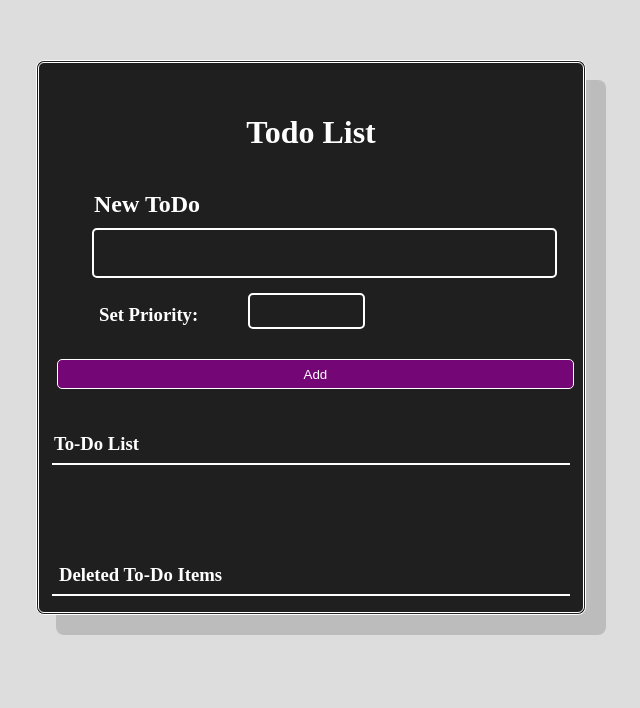
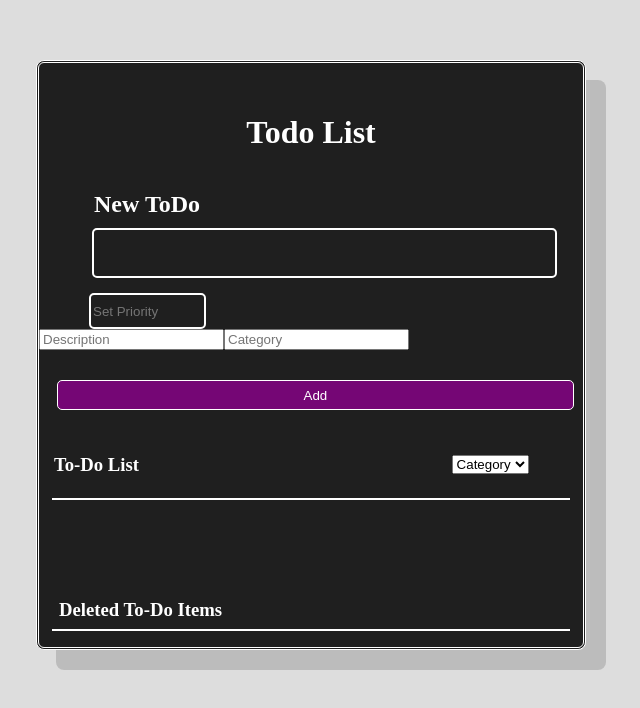
Before and after one commit to Rachit2003/vue-cli-project, a Vue app: page / in a window 1280 px wide. Shown: the top 708 px of the page, without its empty margins (329-969 px from the left). Built offline with nearby package versions, Linux system fonts and the light colour scheme.

Commit message:
categort sort

```diff
--- a/src/App.vue
+++ b/src/App.vue
@@ -7,28 +7,42 @@
         <h2>New ToDo</h2>
         <div>
             <input type="text" v-model="todo" class="int" >
-            <h4 v-if="isError" style="margin-top:0px;padding-left:55px;">Text field required</h4>
+            <h4 v-if="isError" style="margin-top:0px;padding-left:25px;margin-bottom:0px;">*Text field required</h4>
         </div>
         <div class="priority">
-            <h3 style="color:white;padding-top:11px;margin:0px;padding-left:60px;">Set Priority:</h3>
-            <input type="text"  class="int2" @keypress="validateNumber" v-model="priority" />
-            <h4 v-if="isErrorNum" style="margin-top:10px;">*Please enter priority </h4>
-
-            <!-- <input type="submit" value="Add" @click="storepriority" class="btn-priority"> -->
+            <input type="text" placeholder="Set Priority" class="int2" @keypress="validateNumber" v-model="priority" />
 
         </div>
-        <input type="submit" value="Add" @click="storeTodo" class="btn">
+           <h4 v-if="isErrorNum" style="margin-top:0px;padding-left:25px;margin-bottom:0px;">*Please enter priority </h4>
+            <input type="text" v-model="description" placeholder="Description" class="int3">
+            <input type="text" v-model="category " placeholder="Category" class="int3">
+            <input type="submit" value="Add" @click="trial1();storeTodo()" class="btn">
+    <div style="display:flex;justify-content:space-between;width:90%;height:55px">
+        <div style="width:120px;"> <h3 >To-Do List</h3></div>
+         <div style="margin-top:20px;">
+         <select class="form-control" v-model="selectedCategory">
+         <option value="" selected disabled >Category</option>
+         <option v-for="(todo,index) in todos"  :key="index" style="background-color:white;color:black;">{{ todo.catg }}</option>
+         </select>
 
-        <h3>To-Do List</h3>
+        </div>
+        </div>
         <hr size="2" width="95%" color="white">
 
     <div >
         <ul>
             <li v-for="(todo, index) in todos"  :key=index>
-                <div  :class="{'strikeout': todo.isStrikedoff ==true}">
+                <div  v-for="todo in computed_items" :key=todo class="{'strikeout': todo.isStrikedoff ==true} ">
+
                 {{ todo.seq }} -
                 {{ todo.name }}
+                <br>
+
+                <div class="descp">
+                Description- {{todo.desc}}
                 </div>
+                </div>
+
                 <button @click="deleteTodo(index)" class="edit">Remove</button>
 
             </li>
@@ -38,14 +52,19 @@
           <hr size="2" width="95%" color="white">
 
 
-         <!-- <div class="deleted"> -->
+
        <ul>
 
         <li v-for="(todo, index) in removedTodos" :key="index" >
             <div class="strikeout">
                           {{ todo.seq }} -
                           {{ todo.name }}
+                           <br>
+                <div class="descp">
+                 Description- {{todo.desc}}
                 </div>
+            </div>
+
             <div class="restore">
              <button @click="restoreTodo(index)" class="edit">Restore</button>
              <button @click="clearTodo(index)" class="edit">Delete</button>
@@ -58,6 +77,7 @@
          <!-- </div> -->
 
     </div>
+
     </div>
 </body>
 </template>
@@ -71,16 +91,34 @@ export default {
               return {
                 todo: '',
                 todos: [],
+                description: '',
+                category:'',
                 selectedTodo: null,
                 priority: '',
                 priorities : [],
                 isError: false,
                 isErrorNum:false,
                 // removeTodo:'',
-                removedTodos:[]
+                removedTodos:[],
+                trial:[],
+                store:false,
+                selectedCategory:''
               }
             },
+            computed: {
+            computed_items: function () {
+            let filterType= this.selectedCategory
+            return this.todos.filter(function(todo){
+              let filtered = true
+            if(filterType && filterType.length > 0){
+               filtered = todo.catg == filterType
+            }
 
+        return filtered
+      })
+    }
+
+             },
             mounted()
                 {
                     console.log('App mounted!');
@@ -91,8 +129,7 @@ export default {
                 {
                 todos:
                     {
-                        handler()
-                        {
+                    handler()                         {
                     console.log('Todos changed!');
                     localStorage.setItem('todos', JSON.stringify(this.todos));
                     },
@@ -129,21 +166,21 @@ export default {
                     if(this.todo!=""){
                     this.todos.push(
                     { name:this.todo ,
-                    seq:Number(this.priority), isStrikedoff:false})
+                    seq:Number(this.priority),desc:this.description,catg:this.category, isStrikedoff:false})
                     this.todos.sort( (a, b) => {return a.seq - b.seq } )
-
                     this.isError=false
                     this.priority=''
                     this.todo=''
-
-
+                    this.description=''
+                    this.category=''
                     }
-
-                    else{
+                    else
+                    {
                         this.isError=true
                     }
 
                 },
+
                 deleteTodo(index) {
                     this.removedTodos.push(...this.todos.splice(index, 1));
 
@@ -151,6 +188,7 @@ export default {
                 },
                 clearTodo(index){
                     this.removedTodos.splice(index,1)
+                    this.trial.splice(index,1)
 
 
                 },
@@ -162,6 +200,16 @@ export default {
 
 
                 },
+                trial1(){
+                    this.trial.push({cat:this.category})
+
+                },
+                display(){
+                    if(this.Option.todo.catg==this.todo.catg){
+                        console.log('Display called')
+                    }
+
+                }
 
 
 
```
Lines whose indentation alone changed are shown as unchanged.
